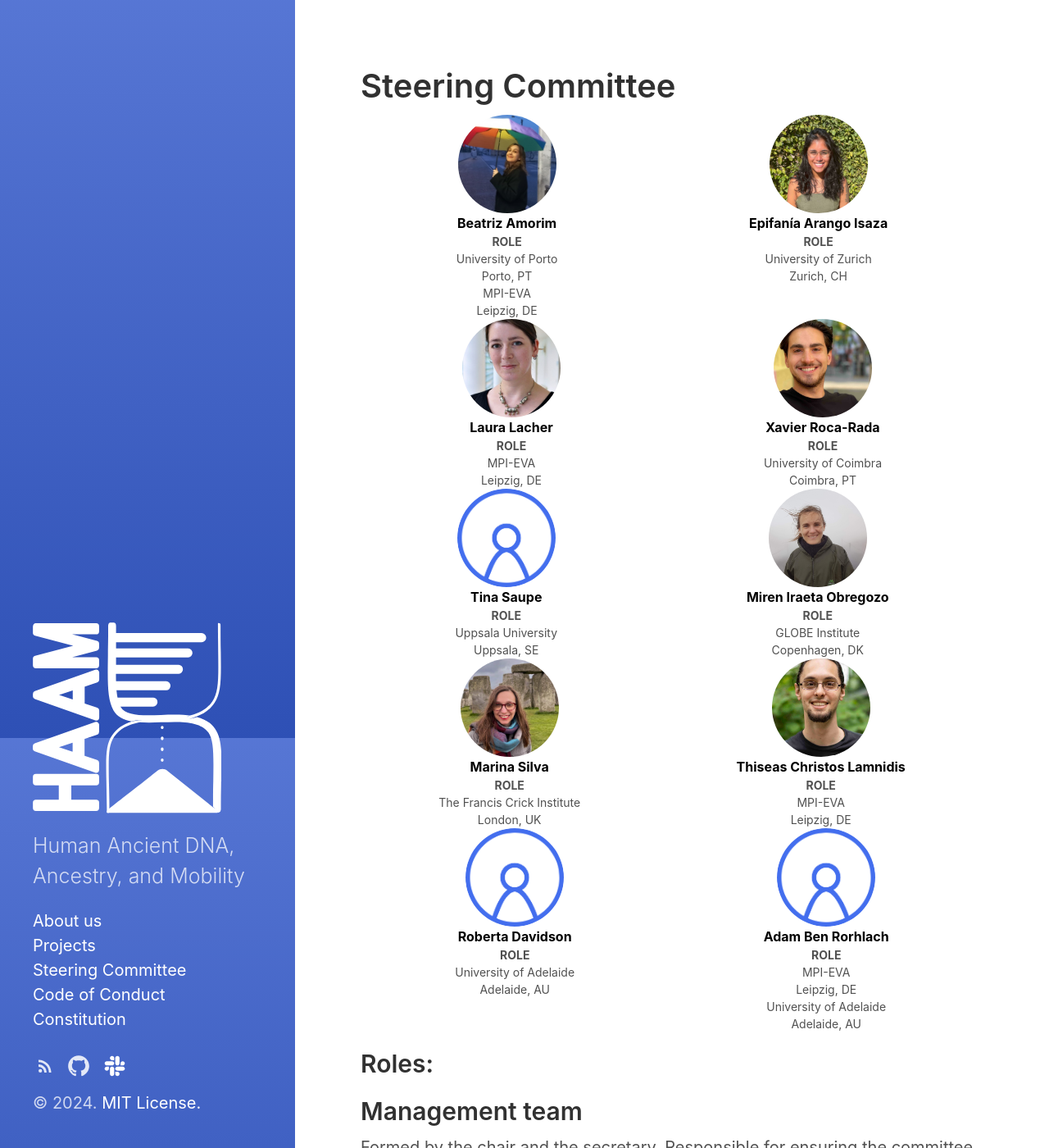
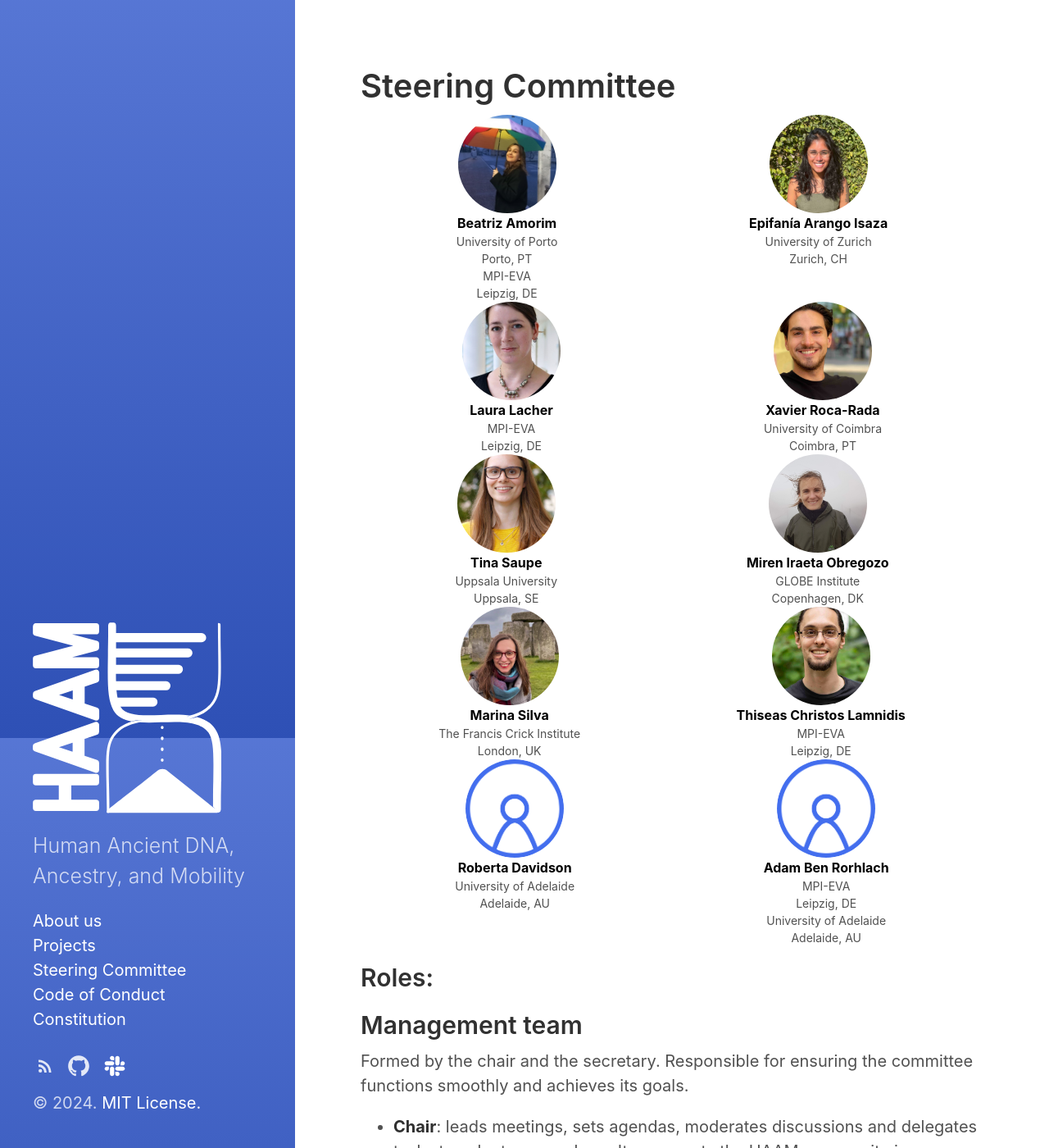
Before and after one commit to haam-community/haam-community.github.io, a Jekyll site: the page built from steering_committee.md, in a window 1280 px wide and 1400 px high. Shown: the whole window at 82% size. Built offline with Jekyll 4.4.1, drawn with Linux system fonts in a browser that asks for light colours.

Commit message:
Add avatar for Tina Saupe

```diff
--- a/steering_committee.md
+++ b/steering_committee.md
@@ -16,7 +16,7 @@ They contain div class "member" blocks that have the picture of each member foll
 <div class ="member">
 <div class="square"><a href="https://www.researchgate.net/profile/Beatriz-Amorim-3/research" target="_blank"><img src="{{ "/assets/media/profile_pictures/Beatriz_Amorim.jpg" | relative_url }}" alt="Avatar" /></a></div>
 <p>Beatriz Amorim</p>
-<p><b>ROLE</b></p>
+<!--<p><b>ROLE</b></p>-->
 <p>University of Porto</p>
 <p>Porto, PT</p>
 <p>MPI-EVA</p>
@@ -27,7 +27,7 @@ They contain div class "member" blocks that have the picture of each member foll
 <div class ="member">
 <div class="square"><a href="" target="_blank"><img src="{{ "/assets/media/profile_pictures/Epifania_Arango_Isaza.jpg" | relative_url }}" alt="Avatar" /></a></div>
 <p>Epifanía Arango Isaza</p>
-<p><b>ROLE</b></p>
+<!--<p><b>ROLE</b></p>-->
 <p>University of Zurich</p>
 <p>Zurich, CH</p>
 <!-- <p><b><a href="mailto:vicepresident@isbarch.org">Contact</a></b></p> -->
@@ -39,7 +39,7 @@ They contain div class "member" blocks that have the picture of each member foll
 <div class ="member">
 <div class="square"><a href="https://www.eva.mpg.de/de/archaeogenetics/staff/laura-lacher/" target="_blank"><img src="{{ "/assets/media/profile_pictures/Laura_Lacher.jpg" | relative_url }}" alt="Avatar" /></a></div>
 <p>Laura Lacher</p>
-<p><b>ROLE</b></p>
+<!--<p><b>ROLE</b></p>-->
 <p>MPI-EVA</p>
 <p>Leipzig, DE</p>
 <!-- <p><b><a href="mailto:secretary@isbarch.org">Contact</a></b></p> -->
@@ -48,7 +48,7 @@ They contain div class "member" blocks that have the picture of each member foll
 <div class ="member">
 <div class="square"><a href="https://www.researchgate.net/profile/Xavier-Roca-Rada" target="_blank"><img src="{{ "/assets/media/profile_pictures/Xavier_Roca_Rada.jpg" | relative_url }}" alt="Avatar" /></a></div>
 <p>Xavier Roca-Rada</p>
-<p><b>ROLE</b></p>
+<!--<p><b>ROLE</b></p>-->
 <p>University of Coimbra</p>
 <p>Coimbra, PT</p>
 <!-- <p><b><a href="mailto:programming@isbarch.org">Contact</a></b></p> -->
@@ -58,9 +58,9 @@ They contain div class "member" blocks that have the picture of each member foll
 <div class="avatar">
 
 <div class ="member">
-<div class="square"><a href="https://www.katalog.uu.se/empinfo/?id=N23-275" target="_blank"><img src="{{ "/assets/media/profile_pictures/ACCOUNT_Anonymous.png" | relative_url }}" alt="Avatar" /></a></div>
+<div class="square"><a href="https://www.katalog.uu.se/empinfo/?id=N23-275" target="_blank"><img src="{{ "/assets/media/profile_pictures/Tina_Saupe.jpg" | relative_url }}" alt="Avatar" /></a></div>
 <p>Tina Saupe</p>
-<p><b>ROLE</b></p>
+<!--<p><b>ROLE</b></p>-->
 <p>Uppsala University</p>
 <p>Uppsala, SE</p>
 <!-- <p><b><a href="mailto:media@isbarch.org">Contact</a></b></p> -->
@@ -69,7 +69,7 @@ They contain div class "member" blocks that have the picture of each member foll
 <div class ="member">
 <div class="square"><a href="https://globe.ku.dk/staff-list/?pure=en/persons/558828" target="_blank"><img src="{{ "/assets/media/profile_pictures/Miren_Iraeta_Orbegozo.jpg" | relative_url }}" alt="Avatar" /></a></div>
 <p>Miren Iraeta Obregozo</p>
-<p><b>ROLE</b></p>
+<!--<p><b>ROLE</b></p>-->
 <p>GLOBE Institute</p>
 <p>Copenhagen, DK</p>
 </div>
@@ -80,7 +80,7 @@ They contain div class "member" blocks that have the picture of each member foll
 <div class ="member">
 <div class="square"><a href="https://www.researchgate.net/profile/Marina-Silva-9" target="_blank"><img src="{{ "/assets/media/profile_pictures/Marina_Silva.jpg" | relative_url }}" alt="Avatar" /></a></div>
 <p>Marina Silva</p>
-<p><b>ROLE</b></p>
+<!--<p><b>ROLE</b></p>-->
 <p>The Francis Crick Institute</p>
 <p>London, UK</p>
 <!-- <p><b><a href="mailto:treasurer@isbarch.org">Contact</a></b></p> -->
@@ -89,7 +89,7 @@ They contain div class "member" blocks that have the picture of each member foll
 <div class ="member">
 <div class="square"><a href="https://www.eva.mpg.de/archaeogenetics/staff/thiseas-christos-lamnidis/" target="_blank"><img src="{{ "/assets/media/profile_pictures/Thiseas_Christos_Lamnidis.jpg" | relative_url }}" alt="Avatar" /></a></div>
 <p>Thiseas Christos Lamnidis</p>
-<p><b>ROLE</b></p>
+<!--<p><b>ROLE</b></p>-->
 <p>MPI-EVA</p>
 <p>Leipzig, DE</p>
 </div>
@@ -100,7 +100,7 @@ They contain div class "member" blocks that have the picture of each member foll
 <div class ="member">
 <div class="square"><a href="https://www.researchgate.net/profile/Roberta-Davidson" target="_blank"><img src="{{ "/assets/media/profile_pictures/ACCOUNT_Anonymous.png" | relative_url }}" alt="Avatar" /></a></div>
 <p>Roberta Davidson</p>
-<p><b>ROLE</b></p>
+<!--<p><b>ROLE</b></p>-->
 <p>University of Adelaide</p>
 <p>Adelaide, AU</p>
 <!-- <p><b><a href="mailto:compliance@isbarch.org">Contact</a></b></p> -->
@@ -109,7 +109,7 @@ They contain div class "member" blocks that have the picture of each member foll
 <div class ="member">
 <div class="square"><a href="https://www.researchgate.net/profile/Adam-Rohrlach" target="_blank"><img src="{{ "/assets/media/profile_pictures/ACCOUNT_Anonymous.png" | relative_url }}" alt="Avatar" /></a></div>
 <p>Adam Ben Rorhlach</p>
-<p><b>ROLE</b></p>
+<!--<p><b>ROLE</b></p>-->
 <p>MPI-EVA</p>
 <p>Leipzig, DE</p>
 <p>University of Adelaide</p>
```
Also changed, not shown: assets/media/profile_pictures/Tina_Saupe.jpg (added).
